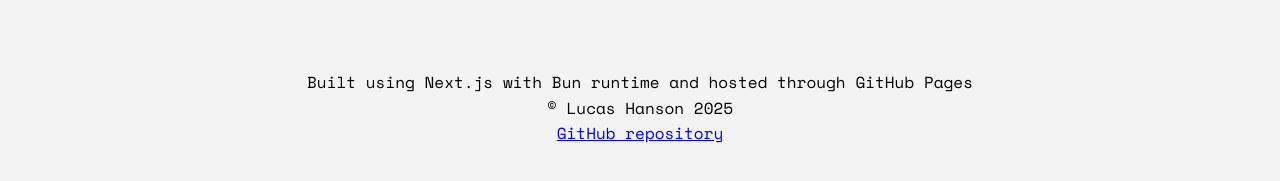
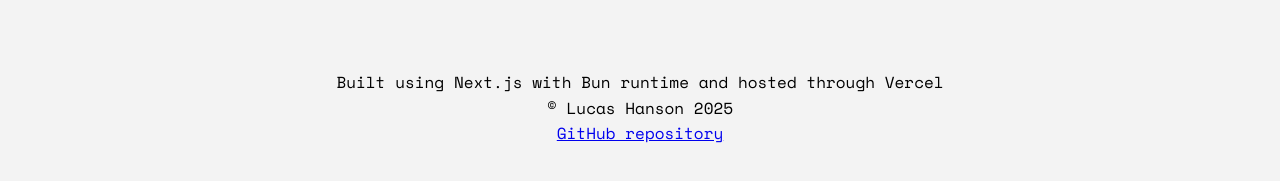
Before and after one commit to lucasfth/portfolio, a Next.js app: page / in a window 1280 px wide. Shown: the part 3597-3778 px from the top of the page. Built offline with nearby package versions, Linux system fonts and the light colour scheme.

Commit message:
Update footer

```diff
--- a/components/Footer.tsx
+++ b/components/Footer.tsx
@@ -75,7 +75,7 @@ export default function Footer() {
       <footer className="common-container">
         <div className="inner-container">
           <p>
-            Built using Next.js with Bun runtime and hosted through GitHub Pages
+            Built using Next.js with Bun runtime and hosted through Vercel
             <br />© Lucas Hanson {new Date().getFullYear()}
             <br />
             <a
```
